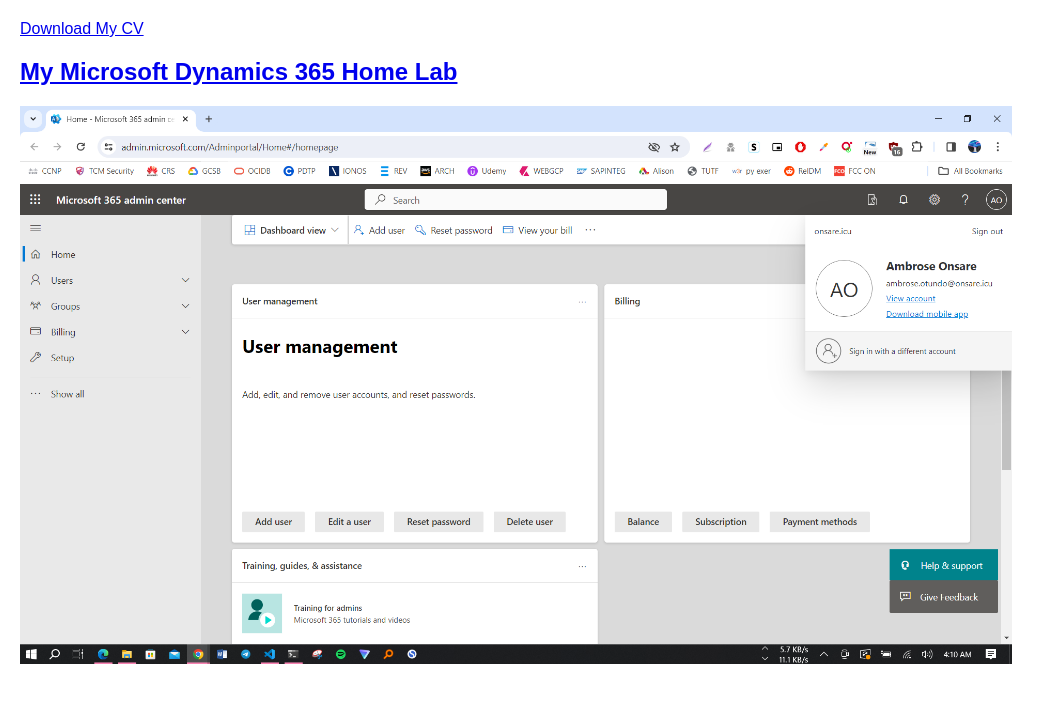
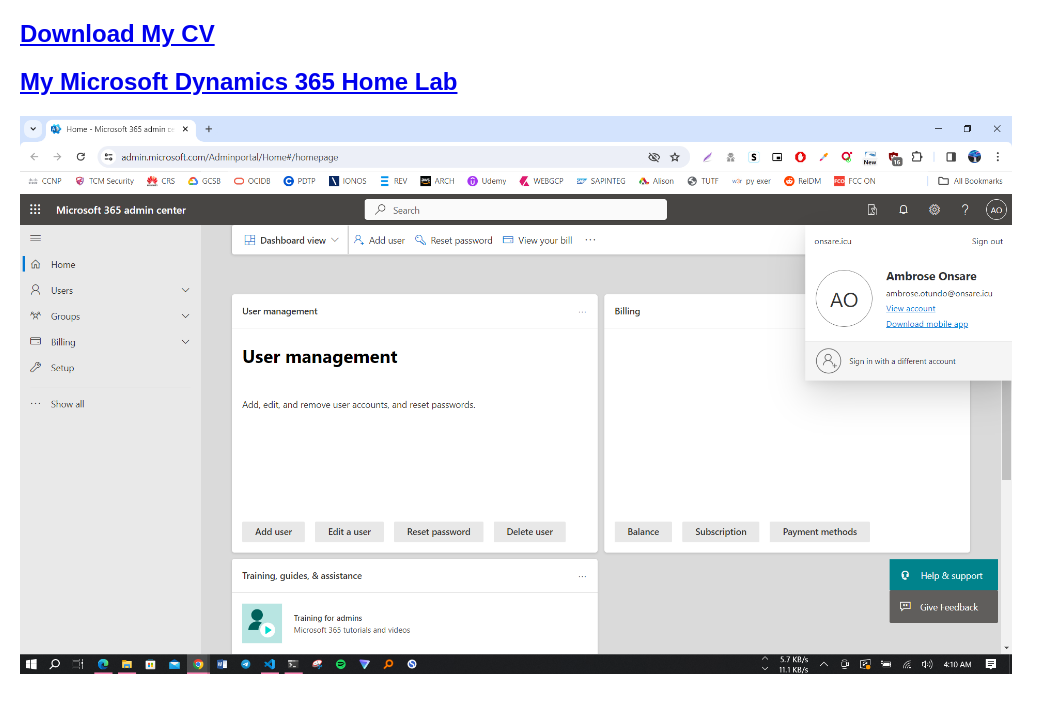
Before and after one commit to AmbroseOtundo/mycv, a plain HTML site: page index.html in a window 1280 px wide. Shown: the whole page, without its empty margins (0-1055 px from the left). Drawn offline with Linux system fonts and the light colour scheme.

Commit message:
accessibility: increase font to h2 on the headers

```diff
--- a/index.html
+++ b/index.html
@@ -18,8 +18,9 @@
     </style>
 </head>
 <body>
+    <h2>
     <a class="btn line-btn-dark btn-icon btn-radius" href="Ambrose_Onsare_CV.pdf" title="" download>Download My CV </a>
-    <br>
+</h2>
     <a class="btn line-btn-dark btn-icon btn-radius" href="Ambrose_Dynamics 365 lab.PNG" title="" download>
 
     <h2>My Microsoft Dynamics 365 Home Lab</h2>
```
